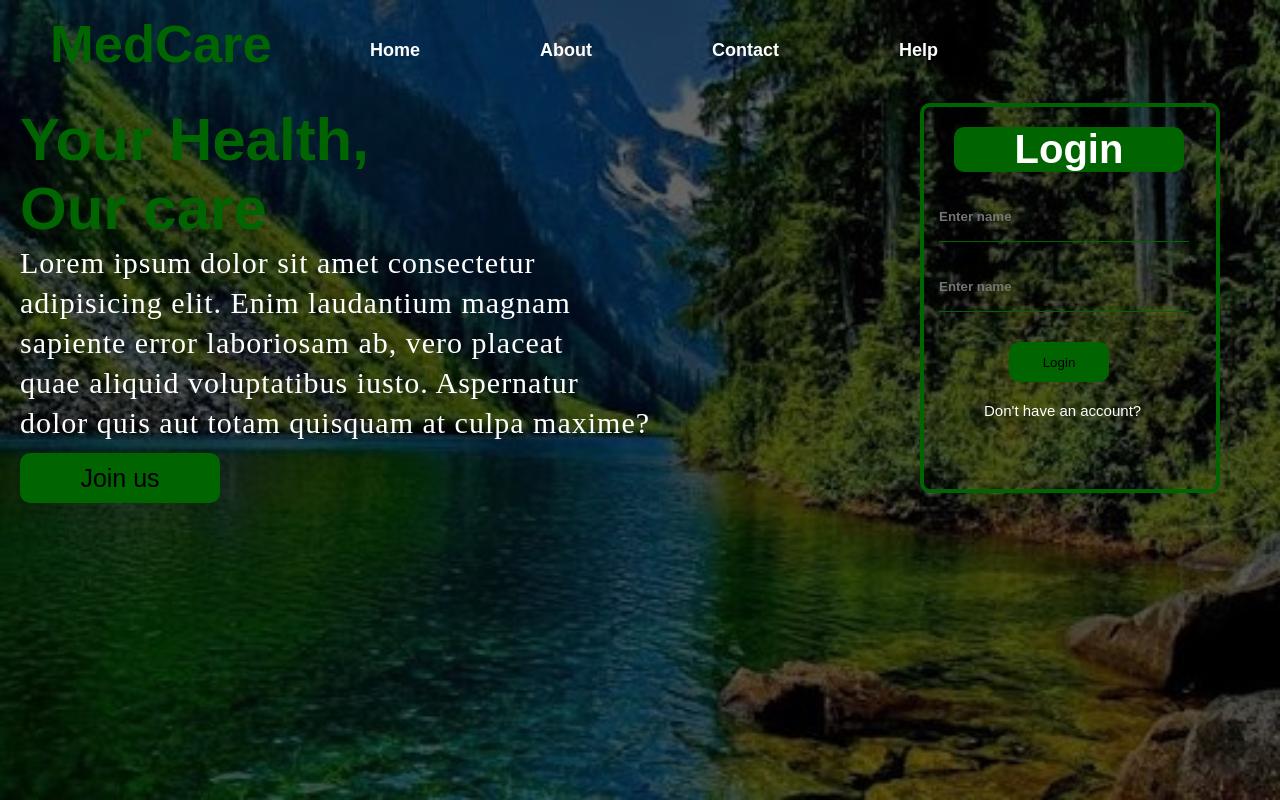
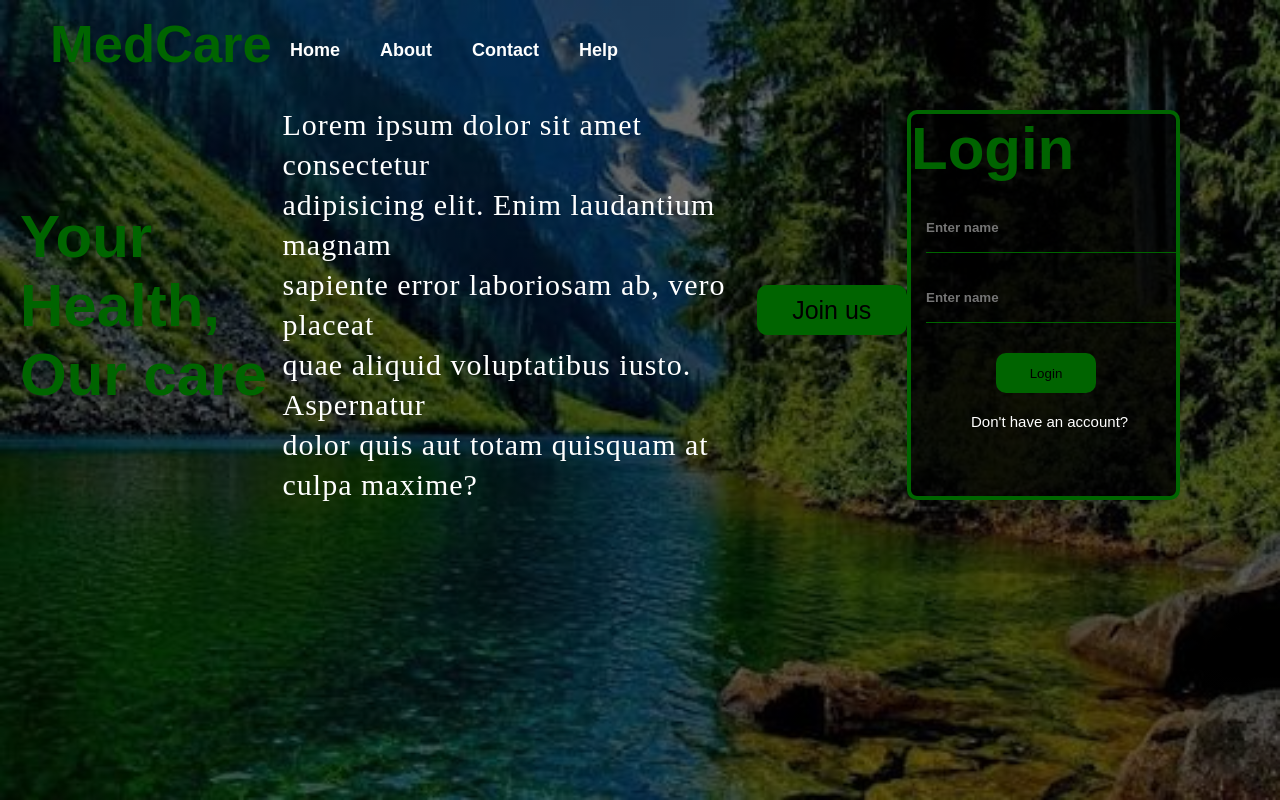
Before and after one commit to Mrcool-Chef/Website1, a plain HTML site: page index.html in a window 1280 px wide. Drawn offline with Linux system fonts and the light colour scheme.

Commit message:
Refactor styles for list items and content layout
Adjusted margin and layout properties for better alignment and spacing.

```diff
--- a/style.css
+++ b/style.css
@@ -47,7 +47,7 @@
     float: left;
     list-style: none;
     margin-top: 27px;
-    margin-left: 120px;
+    margin-left: 40px;
     font-size: 14px;
 }
 ul li a{
@@ -65,8 +65,19 @@
     color: darkgreen;
     position: relative;
     font-size: 30px;
-    margin-top: 30px;
-    margin-left: 20px;
+    margin: 30px 20px;
+    display: flex;
+    justify-content: space-between;
+    align-items: center;
+}
+
+.form{
+    width:300px;
+    height:390px;
+    margin-right:80px;
+    background: rgba(0,0,0,0.8);
+    border:4px solid darkgreen;
+    border-radius:10px;
 }
 .info{
     color: white;
@@ -88,15 +99,7 @@
 .btn:hover{
     background-color: white;
 }
-.form{
-    width: 300px;
-    height: 390px;
-    margin-left :900px;
-    margin-top: -400px;
-    background: linear-gradient(to top,rgba(0,0,0,0.8));
-    border: 4px solid darkgreen;
-    border-radius: 10px;
-    font-size: 20px;
+
 }
 .head{
     width: 230px;
```
